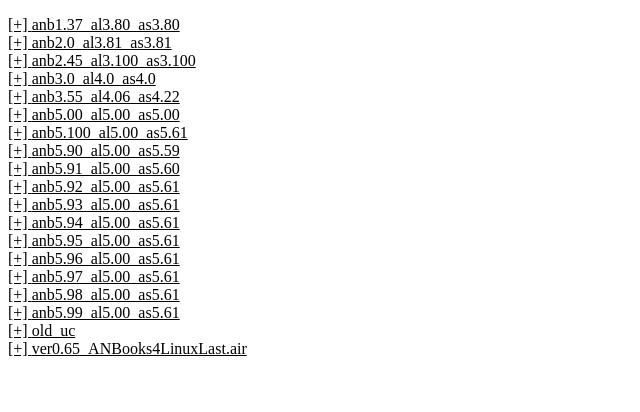
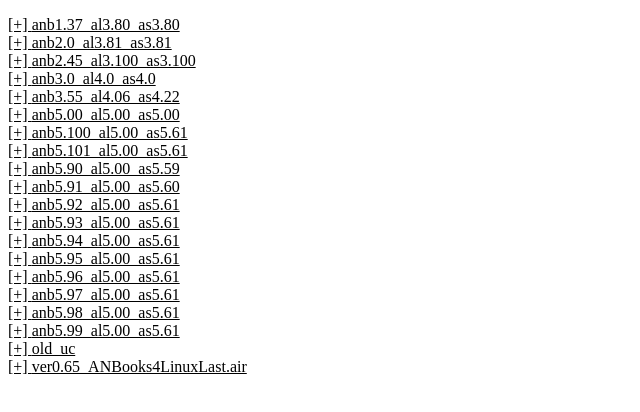
Before and after one commit to famibee/famibee.github.io, a plain HTML site: page OldApps/index.html in a window 1280 px wide. Shown: the whole page, without its empty margins (0-640 px from the left). Drawn offline with nearby package versions, Linux system fonts and the light colour scheme.

Commit message:
ANBooks更新5.101（再度）
5.101
	* bug：詳細画面に入るとAlconに出るエラーになる不具合

```diff
--- a/OldApps/index.html
+++ b/OldApps/index.html
@@ -79,6 +79,13 @@
 <a href="anb5.100_al5.00_as5.61/ver5.100_ANBooks.exe">ver5.100_ANBooks.exe</a><br/>
 <a href="anb5.100_al5.00_as5.61/ver5.61_an_sdk.zip">ver5.61_an_sdk.zip</a><br/>
 <a href="anb5.100_al5.00_as5.61/ver5.61_uc.air">ver5.61_uc.air</a><br/>
+</dd>
+
+<dt>anb5.101_al5.00_as5.61</dt>
+<dd><a href="anb5.101_al5.00_as5.61/ver5.00_AIRlib.zip">ver5.00_AIRlib.zip</a><br/>
+<a href="anb5.101_al5.00_as5.61/ver5.101_ANBooks.dmg">ver5.101_ANBooks.dmg</a><br/>
+<a href="anb5.101_al5.00_as5.61/ver5.101_ANBooks.exe">ver5.101_ANBooks.exe</a><br/>
+<a href="anb5.101_al5.00_as5.61/ver5.61_an_sdk.zip">ver5.61_an_sdk.zip</a><br/>
 </dd>
 
 <dt>anb5.90_al5.00_as5.59</dt>
```
Also changed, not shown: 5 other files.
